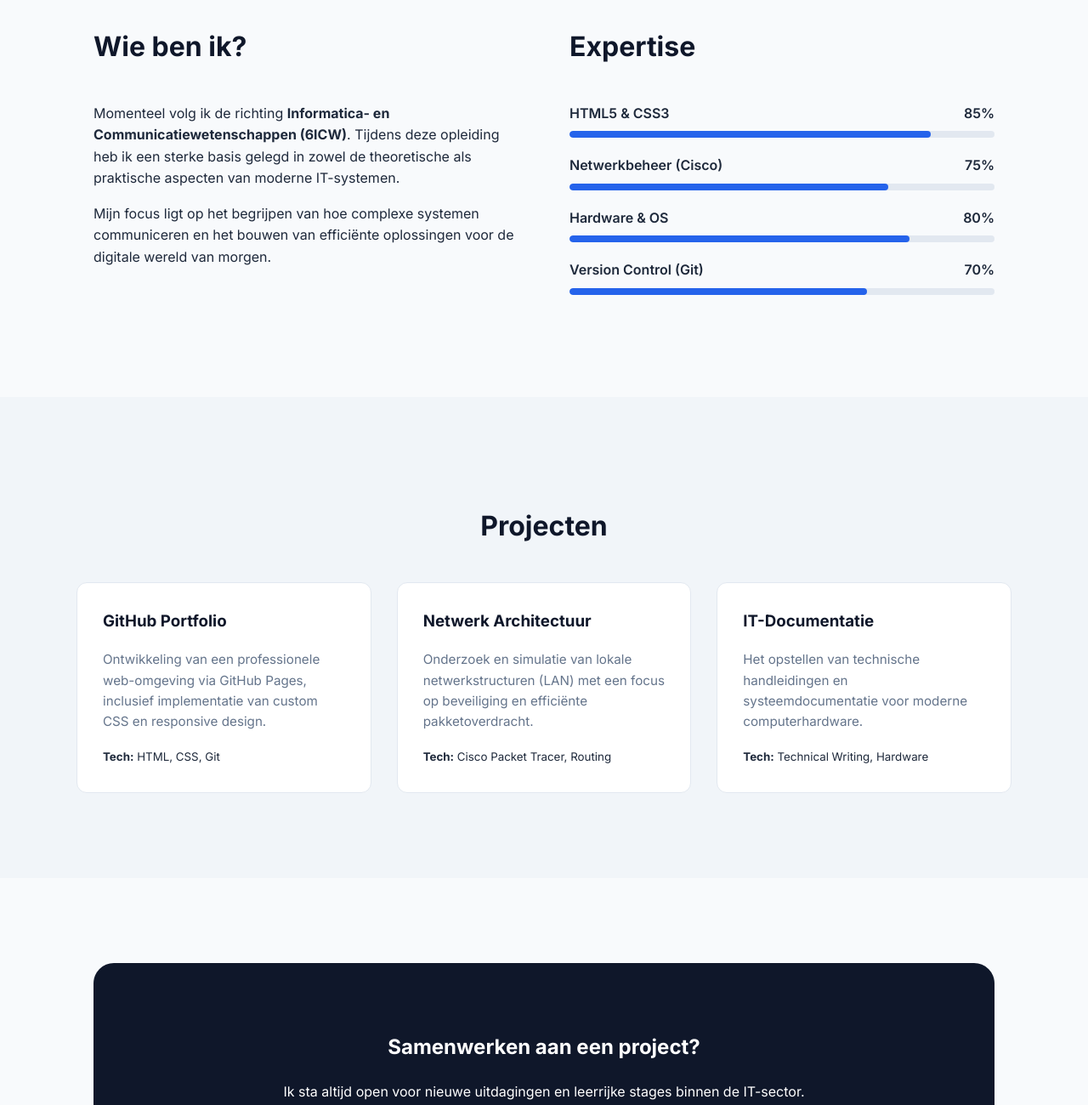
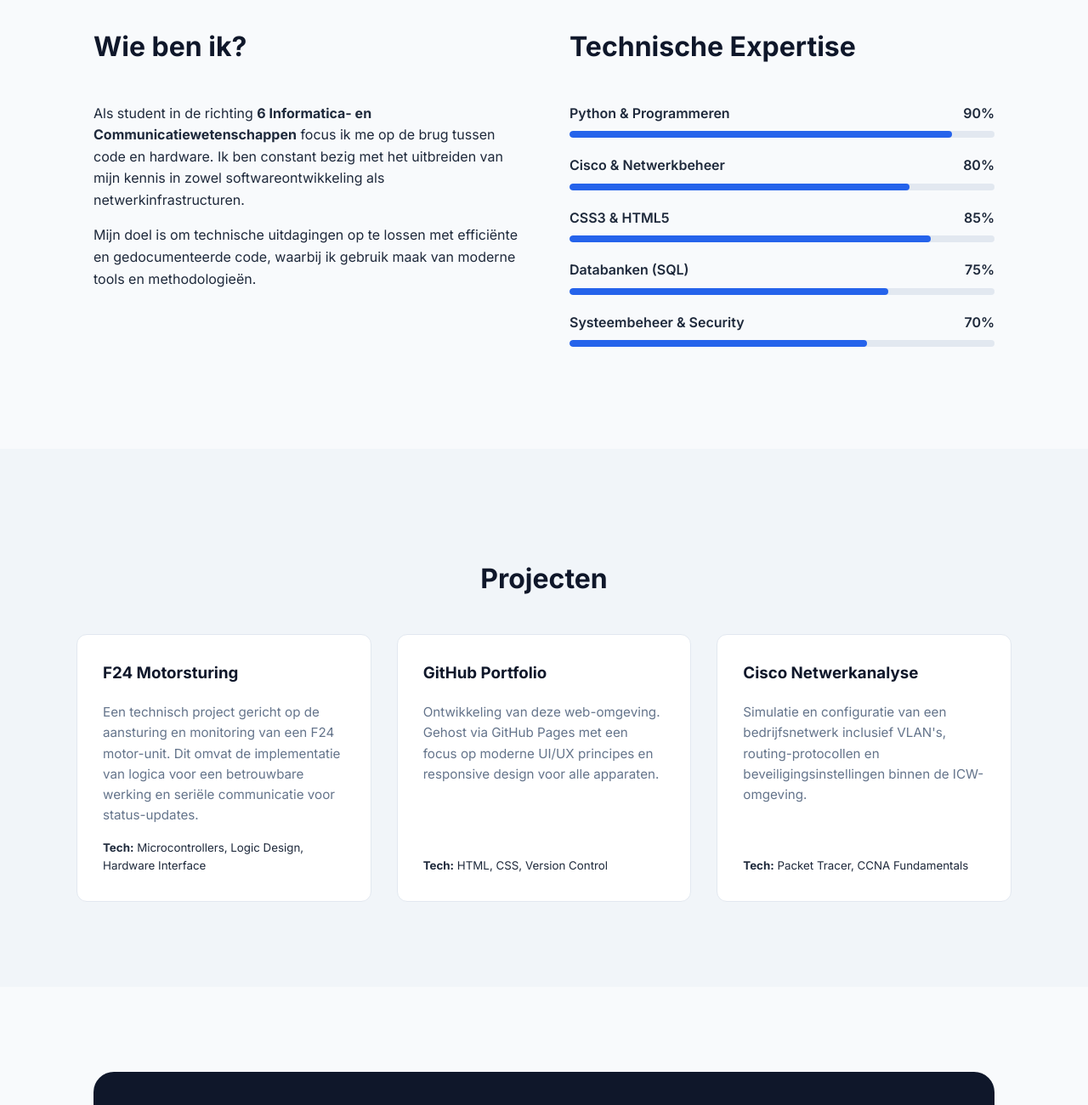
Before and after one commit to Marcus-2008/Marcus-2008.github.io, a plain HTML site: page index.html in a window 1280 px wide. Shown: the part 626-1926 px from the top of the page at 85% size. Drawn offline with Linux system fonts and the light colour scheme.

Commit message:
Refactor portfolio content and update styling

```diff
--- a/index.html
+++ b/index.html
@@ -7,7 +7,7 @@
     <link href="https://fonts.googleapis.com/css2?family=Inter:wght@300;400;600;700&display=swap" rel="stylesheet">
     <style>
         :root {
-            --primary: #2563eb; /* Professional Blue */
+            --primary: #2563eb;
             --dark: #0f172a;
             --light: #f8fafc;
             --text-main: #1e293b;
@@ -26,7 +26,6 @@
             line-height: 1.6;
         }
 
-        /* Navigatie */
         nav {
             position: fixed;
             top: 0; width: 100%;
@@ -56,7 +55,6 @@
         }
         .nav-links a:hover { color: var(--primary); }
 
-        /* Hero Sectie */
         .hero {
             padding: 160px 20px 80px;
             background: white;
@@ -75,11 +73,9 @@
             font-size: 0.9rem;
         }
 
-        /* Secties algemeen */
         .section { padding: 100px 20px; max-width: 1100px; margin: 0 auto; }
         .section-title { font-size: 2rem; margin-bottom: 40px; text-align: center; color: var(--dark); }
 
-        /* Over Mij & Skills */
         .about-grid {
             display: grid;
             grid-template-columns: 1fr 1fr;
@@ -92,7 +88,6 @@
         .skill-bar { height: 8px; background: #e2e8f0; border-radius: 4px; overflow: hidden; }
         .skill-progress { height: 100%; background: var(--primary); border-radius: 4px; }
 
-        /* Projecten Grid */
         .project-grid {
             display: grid;
             grid-template-columns: repeat(auto-fit, minmax(320px, 1fr));
@@ -105,6 +100,9 @@
             border-radius: 12px;
             padding: 30px;
             transition: all 0.3s ease;
+            display: flex;
+            flex-direction: column;
+            justify-content: space-between;
         }
 
         .project-card:hover {
@@ -116,7 +114,6 @@
         .project-card h3 { margin-top: 0; color: var(--dark); }
         .project-card p { color: var(--text-muted); font-size: 0.95rem; }
 
-        /* Contact */
         .contact-box {
             background: var(--dark);
             color: white;
@@ -156,7 +153,7 @@
         <div class="nav-container">
             <a href="#" class="logo">ML.</a>
             <div class="nav-links">
-                <a href="#about">Over Mij</a>
+                <a href="#about">Expertise</a>
                 <a href="#projects">Projecten</a>
                 <a href="#contact">Contact</a>
             </div>
@@ -166,37 +163,42 @@
     <header class="hero">
         <span class="badge-6icw">Student Informatica & Communicatiewetenschappen</span>
         <h1>Marcus Lambrechts</h1>
-        <p>Gedreven student met een passie voor IT-infrastructuren, web development en netwerkbeheer in de richting 6ICW.</p>
-        <a href="#projects" class="btn-primary">Bekijk mijn werk</a>
+        <p>Gedreven door techniek. Focus op softwareontwikkeling, netwerkanalyse en systeembeheer binnen de richting 6ICW.</p>
+        <a href="#projects" class="btn-primary">Portfolio bekijken</a>
     </header>
 
     <section id="about" class="section">
         <div class="about-grid">
             <div>
                 <h2 style="text-align: left;" class="section-title">Wie ben ik?</h2>
-                <p>Momenteel volg ik de richting <strong>Informatica- en Communicatiewetenschappen (6ICW)</strong>. Tijdens deze opleiding heb ik een sterke basis gelegd in zowel de theoretische als praktische aspecten van moderne IT-systemen.</p>
-                <p>Mijn focus ligt op het begrijpen van hoe complexe systemen communiceren en het bouwen van efficiënte oplossingen voor de digitale wereld van morgen.</p>
+                <p>Als student in de richting <strong>6 Informatica- en Communicatiewetenschappen</strong> focus ik me op de brug tussen code en hardware. Ik ben constant bezig met het uitbreiden van mijn kennis in zowel softwareontwikkeling als netwerkinfrastructuren.</p>
+                <p>Mijn doel is om technische uitdagingen op te lossen met efficiënte en gedocumenteerde code, waarbij ik gebruik maak van moderne tools en methodologieën.</p>
             </div>
             <div>
-                <h2 style="text-align: left;" class="section-title">Expertise</h2>
+                <h2 style="text-align: left;" class="section-title">Technische Expertise</h2>
 
                 <div class="skill-item">
-                    <div class="skill-info"><span>HTML5 & CSS3</span><span>85%</span></div>
+                    <div class="skill-info"><span>Python & Programmeren</span><span>90%</span></div>
+                    <div class="skill-bar"><div class="skill-progress" style="width: 90%;"></div></div>
+                </div>
+
+                <div class="skill-item">
+                    <div class="skill-info"><span>Cisco & Netwerkbeheer</span><span>80%</span></div>
+                    <div class="skill-bar"><div class="skill-progress" style="width: 80%;"></div></div>
+                </div>
+
+                <div class="skill-item">
+                    <div class="skill-info"><span>CSS3 & HTML5</span><span>85%</span></div>
                     <div class="skill-bar"><div class="skill-progress" style="width: 85%;"></div></div>
                 </div>
 
                 <div class="skill-item">
-                    <div class="skill-info"><span>Netwerkbeheer (Cisco)</span><span>75%</span></div>
+                    <div class="skill-info"><span>Databanken (SQL)</span><span>75%</span></div>
                     <div class="skill-bar"><div class="skill-progress" style="width: 75%;"></div></div>
                 </div>
 
                 <div class="skill-item">
-                    <div class="skill-info"><span>Hardware & OS</span><span>80%</span></div>
-                    <div class="skill-bar"><div class="skill-progress" style="width: 80%;"></div></div>
-                </div>
-
-                <div class="skill-item">
-                    <div class="skill-info"><span>Version Control (Git)</span><span>70%</span></div>
+                    <div class="skill-info"><span>Systeembeheer & Security</span><span>70%</span></div>
                     <div class="skill-bar"><div class="skill-progress" style="width: 70%;"></div></div>
                 </div>
             </div>
@@ -208,21 +210,27 @@
             <h2 class="section-title">Projecten</h2>
             <div class="project-grid">
                 <div class="project-card">
-                    <h3>GitHub Portfolio</h3>
-                    <p>Ontwikkeling van een professionele web-omgeving via GitHub Pages, inclusief implementatie van custom CSS en responsive design.</p>
-                    <small><strong>Tech:</strong> HTML, CSS, Git</small>
+                    <div>
+                        <h3>F24 Motorsturing</h3>
+                        <p>Een technisch project gericht op de aansturing en monitoring van een F24 motor-unit. Dit omvat de implementatie van logica voor een betrouwbare werking en seriële communicatie voor status-updates.</p>
+                    </div>
+                    <small><strong>Tech:</strong> Microcontrollers, Logic Design, Hardware Interface</small>
                 </div>
 
                 <div class="project-card">
-                    <h3>Netwerk Architectuur</h3>
-                    <p>Onderzoek en simulatie van lokale netwerkstructuren (LAN) met een focus op beveiliging en efficiënte pakketoverdracht.</p>
-                    <small><strong>Tech:</strong> Cisco Packet Tracer, Routing</small>
+                    <div>
+                        <h3>GitHub Portfolio</h3>
+                        <p>Ontwikkeling van deze web-omgeving. Gehost via GitHub Pages met een focus op moderne UI/UX principes en responsive design voor alle apparaten.</p>
+                    </div>
+                    <small><strong>Tech:</strong> HTML, CSS, Version Control</small>
                 </div>
 
                 <div class="project-card">
-                    <h3>IT-Documentatie</h3>
-                    <p>Het opstellen van technische handleidingen en systeemdocumentatie voor moderne computerhardware.</p>
-                    <small><strong>Tech:</strong> Technical Writing, Hardware</small>
+                    <div>
+                        <h3>Cisco Netwerkanalyse</h3>
+                        <p>Simulatie en configuratie van een bedrijfsnetwerk inclusief VLAN's, routing-protocollen en beveiligingsinstellingen binnen de ICW-omgeving.</p>
+                    </div>
+                    <small><strong>Tech:</strong> Packet Tracer, CCNA Fundamentals</small>
                 </div>
             </div>
         </div>
@@ -230,15 +238,14 @@
 
     <section id="contact" class="section">
         <div class="contact-box">
-            <h2>Samenwerken aan een project?</h2>
-            <p>Ik sta altijd open voor nieuwe uitdagingen en leerrijke stages binnen de IT-sector.</p>
-            <p>Bezoek mijn profiel op GitHub om mijn volledige code-base te bekijken.</p>
-            <a href="https://github.com/Marcus-2008" class="btn-primary" target="_blank">Bekijk GitHub Profiel</a>
+            <h2>Laten we connecteren</h2>
+            <p>Interesse in mijn technische vaardigheden of projecten? Bekijk mijn volledige repositories en bijdragen op GitHub.</p>
+            <a href="https://github.com/Marcus-2008" class="btn-primary" target="_blank">Marcus-2008 op GitHub</a>
         </div>
     </section>
 
     <footer>
-        &copy; 2026 Marcus Lambrechts | 6ICW Portfolio | Mechelen, België
+        &copy; 2026 Marcus Lambrechts | 6ICW Portfolio | Gedreven door Informatica
     </footer>
 
 </body>
```
